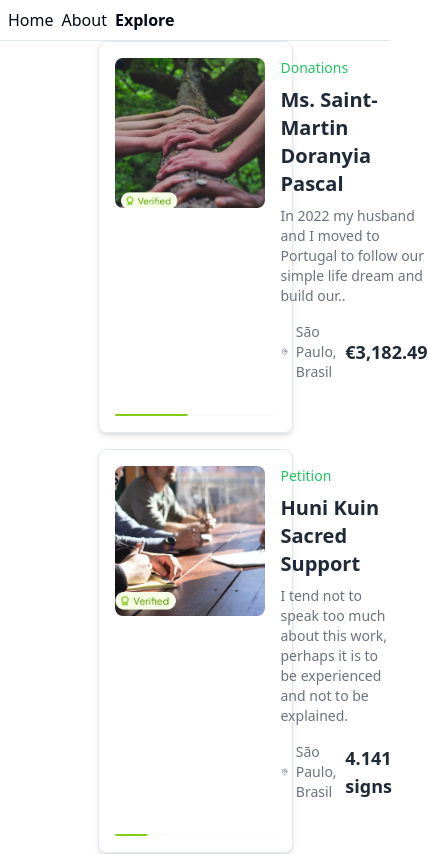
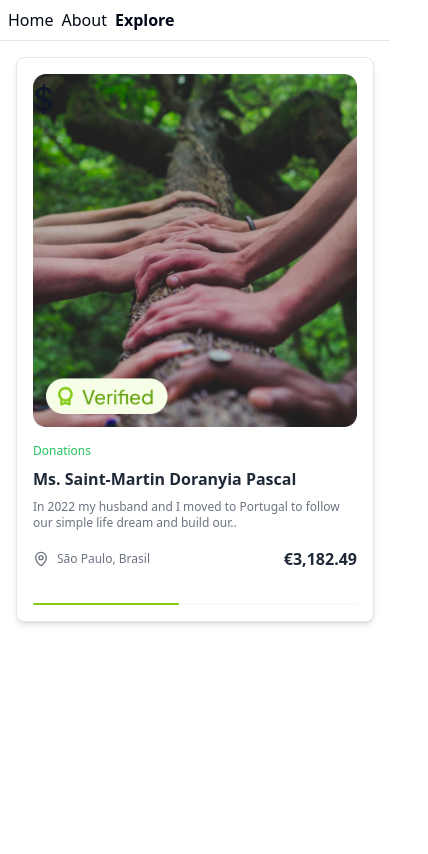
Before and after one commit to Aprender-e-Crescer/crowdfy, a React (Vite) app: page /explore in a window 390 px wide. Shown: the top 854 px of the page, 428 px wide, since content can reach past the window. Built offline with nearby package versions, Linux system fonts and the light colour scheme.

Commit message:
cardmap finalizado e responsivo

```diff
--- a/src/components/component/Cardmapa.tsx
+++ b/src/components/component/Cardmapa.tsx
@@ -2,7 +2,6 @@ import { Card } from '@/components/ui/card'
 import { MapPin } from 'lucide-react'
 import { Progress } from '@/components/ui/progress'
 import imagem1 from '@/assets/imagemmao.png'
-import imagem2 from '@/assets/Image.png'
 
 const cardData = [
   {
@@ -16,62 +15,41 @@ const cardData = [
     progress: 45,
     donationText: 'Donations',
   },
-  {
-    id: 2,
-    imageSrc: imagem2,
-    name: 'Huni Kuin Sacred Support',
-    description:
-      'I tend not to speak too much about this work, perhaps it is to be experienced and not to be explained.',
-    location: 'São Paulo, Brasil',
-    amount: '4.141 signs',
-    progress: 20,
-    donationText: 'Petition',
-  },
-  {
-    id: 3,
-    imageSrc: imagem2,
-    name: 'Huni Kuin Sacred Support',
-    description:
-      'I tend not to speak too much about this work, perhaps it is to be experienced and not to be explained.',
-    location: 'São Paulo, Brasil',
-    amount: '4.141 signs',
-    progress: 10,
-    donationText: 'Petition',
-  },
 ]
 
 export function CardMapa() {
   return (
-    <div className="flex justify-center">
-      <div className="grid grid-cols-1 gap-4 max-w-[50%]">
+    <div className="flex justify-center p-4">
+      <div className="grid grid-cols-1 sm:grid-cols-2 lg:grid-cols-3 gap-4 max-w-full">
         {cardData.map((card) => (
           <Card
             key={card.id}
             className="flex flex-col gap-4 p-4 rounded-lg shadow-md"
           >
-            <div className="flex items-start gap-4">
+            <div className="flex flex-col sm:flex-row gap-4">
               <img
                 src={card.imageSrc}
                 alt={card.name}
-                className="w-[150px] h-[150px] rounded-lg object-cover"
+                className="w-full sm:w-32 md:w-40 lg:w-48 h-auto rounded-lg object-cover"
                 width="150"
                 height="150"
-                style={{ aspectRatio: '150/150', objectFit: 'cover' }}
               />
               <div className="flex-1 flex flex-col gap-2">
-                <div className="flex items-center gap-2 text-sm text-green-500">
+                <div className="text-xs sm:text-sm text-green-500">
                   {card.donationText}
                 </div>
-                <h3 className="text-xl font-bold text-[#1f2937]">
+                <h3 className="text-base sm:text-lg md:text-xl font-bold text-[#1f2937]">
                   {card.name}
                 </h3>
-                <p className="text-[#6b7280] text-sm">{card.description}</p>
+                <p className="text-xs sm:text-sm md:text-base text-[#6b7280]">
+                  {card.description}
+                </p>
                 <div className="flex items-center justify-between text-[#6b7280] mt-2">
                   <div className="flex items-center gap-2">
                     <MapPin className="w-4 h-4" />
-                    <span className="text-sm">{card.location}</span>
+                    <span className="text-xs sm:text-sm">{card.location}</span>
                   </div>
-                  <span className="text-[#1f2937] text-lg font-bold">
+                  <span className="text-base sm:text-lg md:text-xl font-bold text-[#1f2937]">
                     {card.amount}
                   </span>
                 </div>
```
